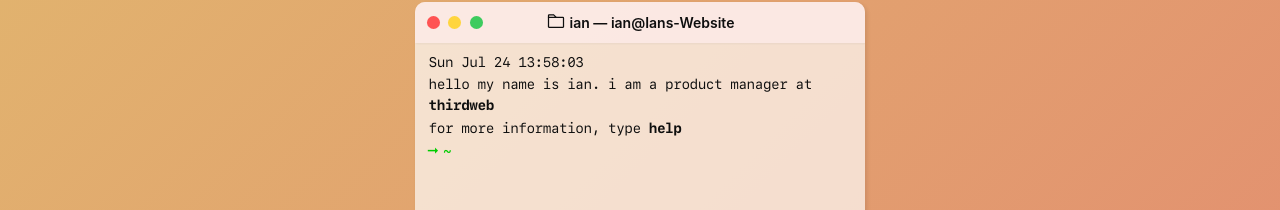
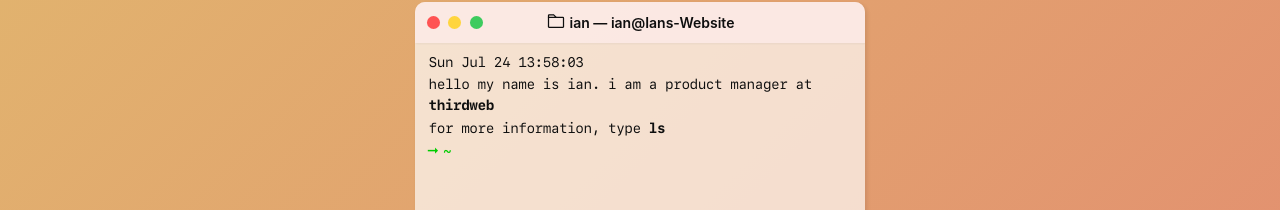
Before and after one commit to iankm/portfolio, a Next.js app: page / in a window 1280 px wide. Shown: the part 230-440 px from the top of the page. Built offline with nearby package versions, Linux system fonts and the light colour scheme.

Commit message:
Update command in bio

```diff
--- a/components/Window.tsx
+++ b/components/Window.tsx
@@ -98,7 +98,7 @@ export const Window: React.FC<WindowProps> = ({
         <Delayed waitBeforeShow={800}>
           <p className={styles.text}>
             for more information, type{' '}
-            <span className={styles.textlink}>help</span>
+            <span className={styles.textlink}>ls</span>
           </p>
         </Delayed>
         <History commands={commands} />
```
